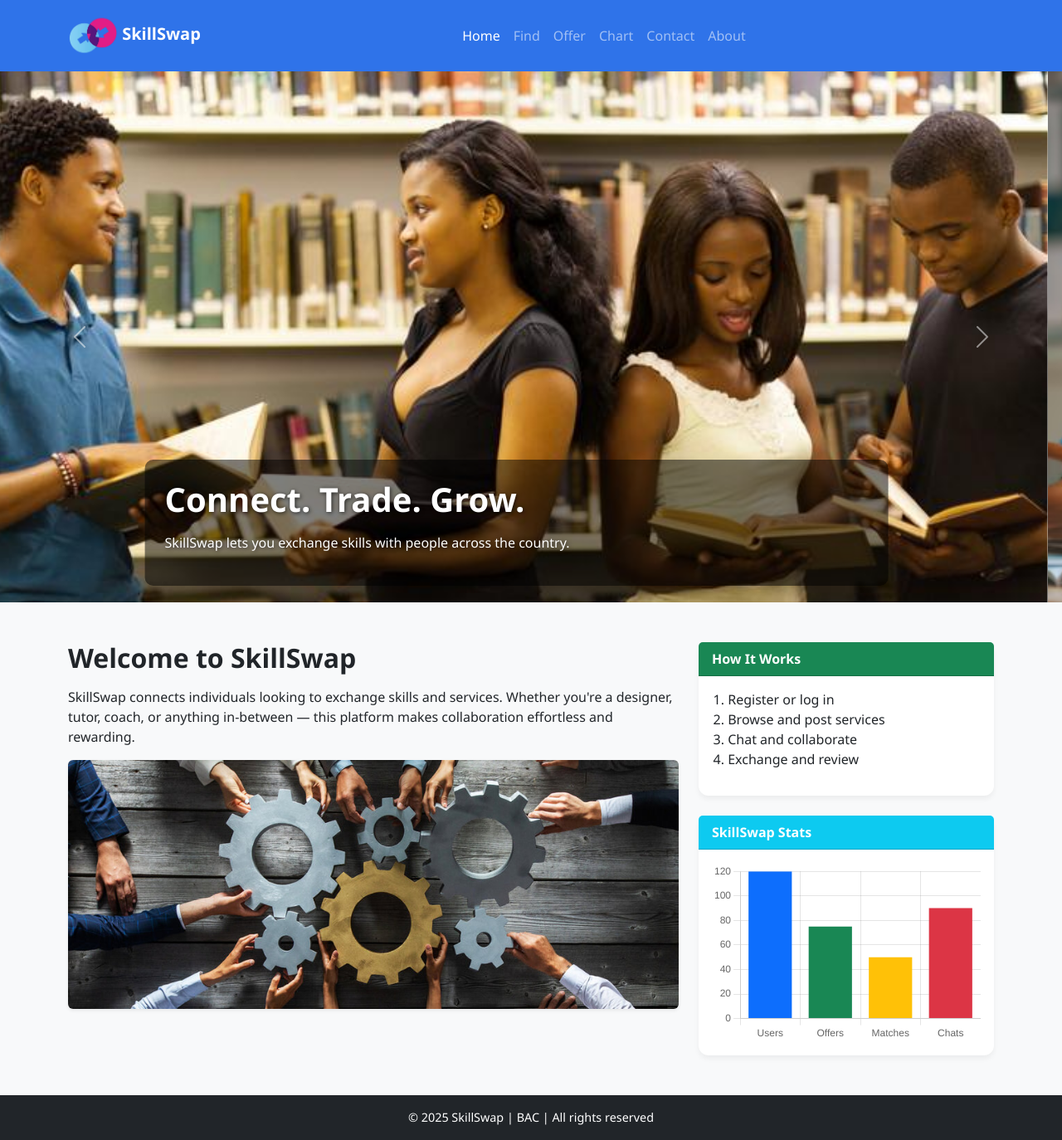
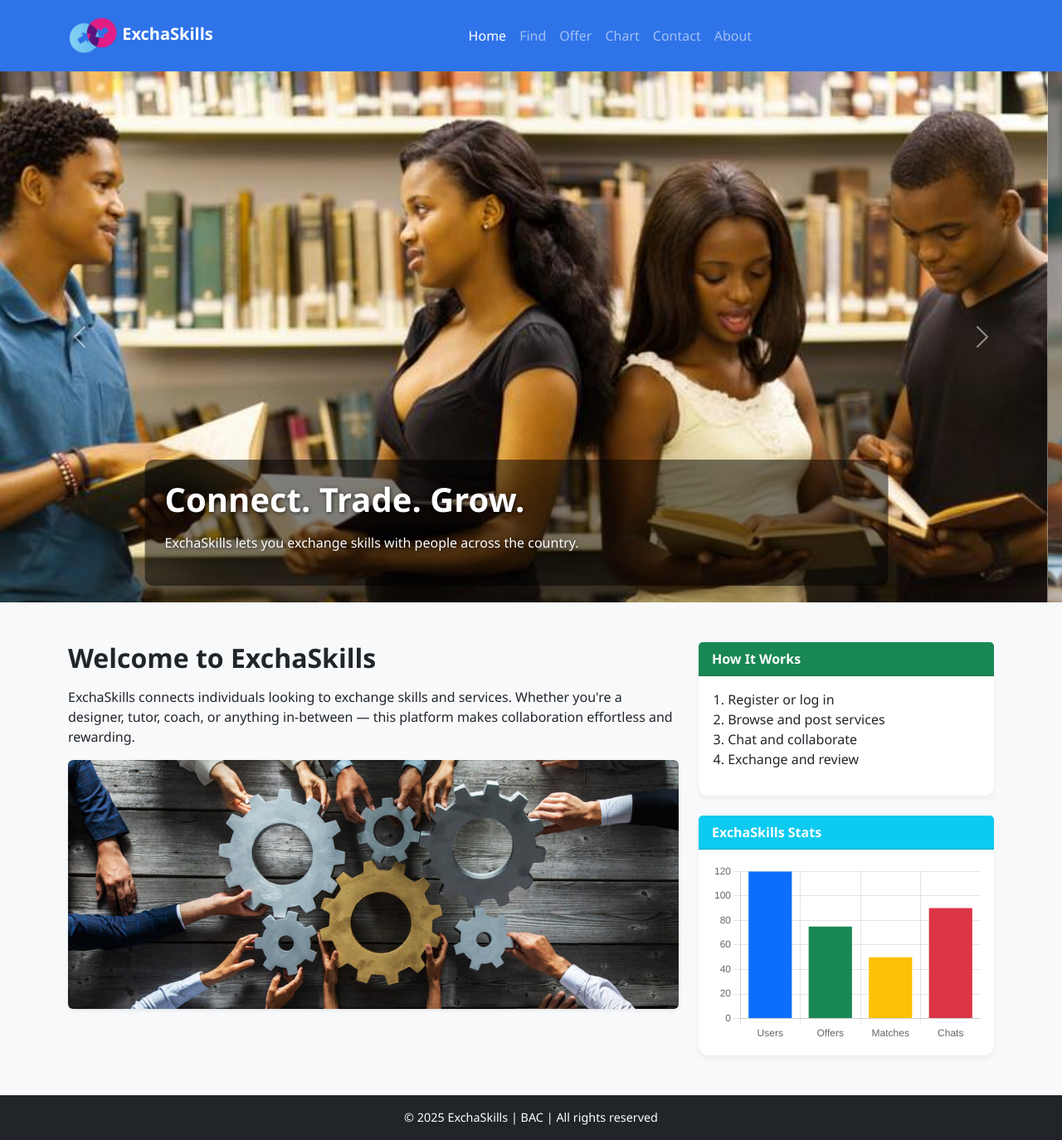
Before and after one commit to LuckyKatlegoChinaye/ExchaSkills, a plain HTML site: page index.html in a window 1280 px wide. Shown: the whole page at 83% size. Drawn offline with nearby package versions, Linux system fonts and the light colour scheme.

Commit message:
Rebranded SkillSwap to ExchaSkills in HTML files

```diff
--- a/index.html
+++ b/index.html
@@ -3,7 +3,7 @@
 <head>
   <meta charset="UTF-8" />
   <meta name="viewport" content="width=device-width, initial-scale=1" />
-  <title>SkillSwap | Home</title>
+  <title>ExchaSkills | Home</title>
   <link href="https://cdn.jsdelivr.net/npm/bootstrap@5.3.2/dist/css/bootstrap.min.css" rel="stylesheet" />
   <link rel="stylesheet" href="css/style.css" />
   <link rel="icon" type="image/x-icon" href="favicon.ico" />
@@ -18,8 +18,8 @@
     <div class="container">
 
       <a class="navbar-brand" href="index.html">
-        <img src="images/logo.png" alt="SkillSwap Logo" />
-        <span class="fw-bold fs-5">SkillSwap</span>
+        <img src="images/logo.png" alt="ExchaSkills Logo" />
+        <span class="fw-bold fs-5">ExchaSkills</span>
       </a>
       <button class="navbar-toggler" type="button" data-bs-toggle="collapse" data-bs-target="#navbarNav">
         <span class="navbar-toggler-icon"></span>
@@ -44,7 +44,7 @@
         <div class="carousel-bg" style="background-image: url('images/students2.jpg');">
           <div class="carousel-caption text-start">
             <h1>Connect. Trade. Grow.</h1>
-            <p>SkillSwap lets you exchange skills with people across the country.</p>
+            <p>ExchaSkills lets you exchange skills with people across the country.</p>
           </div>
         </div>
       </div>
@@ -78,8 +78,8 @@
     <div class="row">
       <!-- Main Info -->
       <div class="col-md-8">
-        <h2>Welcome to SkillSwap</h2>
-        <p>SkillSwap connects individuals looking to exchange skills and services. Whether you're a designer, tutor, coach, or anything in-between — this platform makes collaboration effortless and rewarding.</p>
+        <h2>Welcome to ExchaSkills</h2>
+        <p>ExchaSkills connects individuals looking to exchange skills and services. Whether you're a designer, tutor, coach, or anything in-between — this platform makes collaboration effortless and rewarding.</p>
         <img src="images/collab.jpg" alt="Collaboration" class="img-fluid rounded shadow-sm" />
       </div>
 
@@ -100,7 +100,7 @@
 
         <!-- Chart -->
         <div class="card">
-          <div class="card-header bg-info text-white">SkillSwap Stats</div>
+          <div class="card-header bg-info text-white">ExchaSkills Stats</div>
           <div class="card-body">
             <canvas id="statsChart" width="300" height="200"></canvas>
           </div>
@@ -111,7 +111,7 @@
 
   <!-- Footer -->
   <footer class="bg-dark text-white text-center py-3">
-    &copy; 2025 SkillSwap | BAC | All rights reserved
+    &copy; 2025 ExchaSkills | BAC | All rights reserved
   </footer>
 
   <!-- Scripts -->
```
Also changed, not shown: about.html (+5 -5 lines), chat.html (+5 -5 lines), contact.html (+4 -4 lines), find.html (+5 -5 lines), offer.html (+5 -5 lines).
